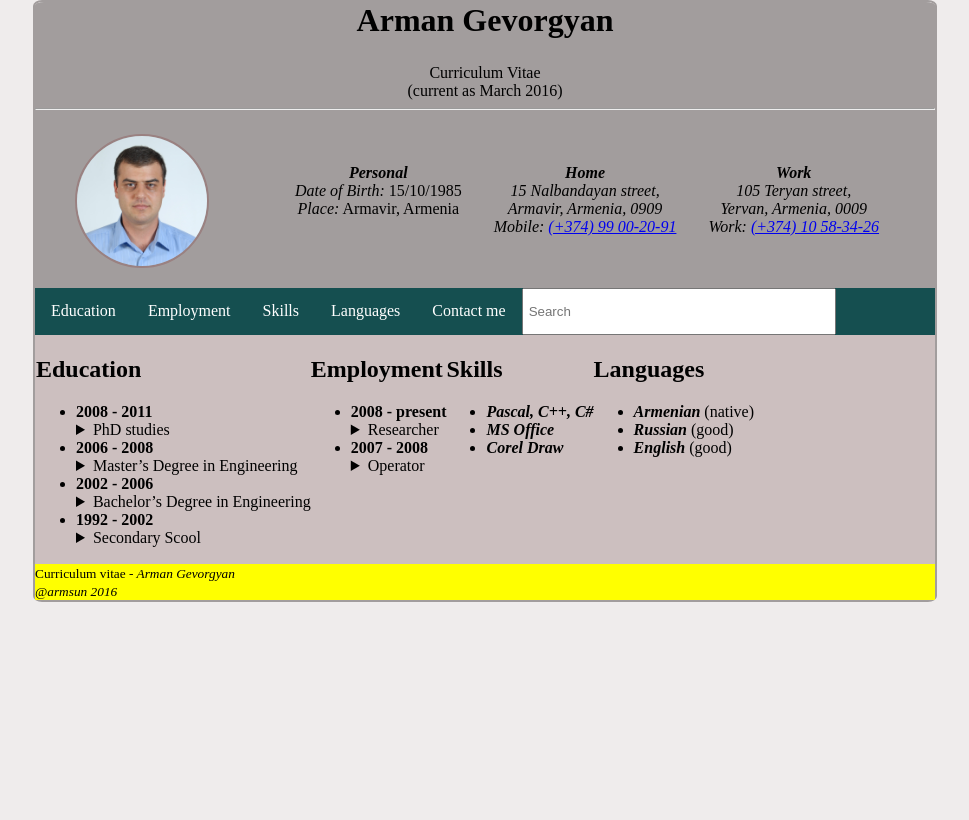
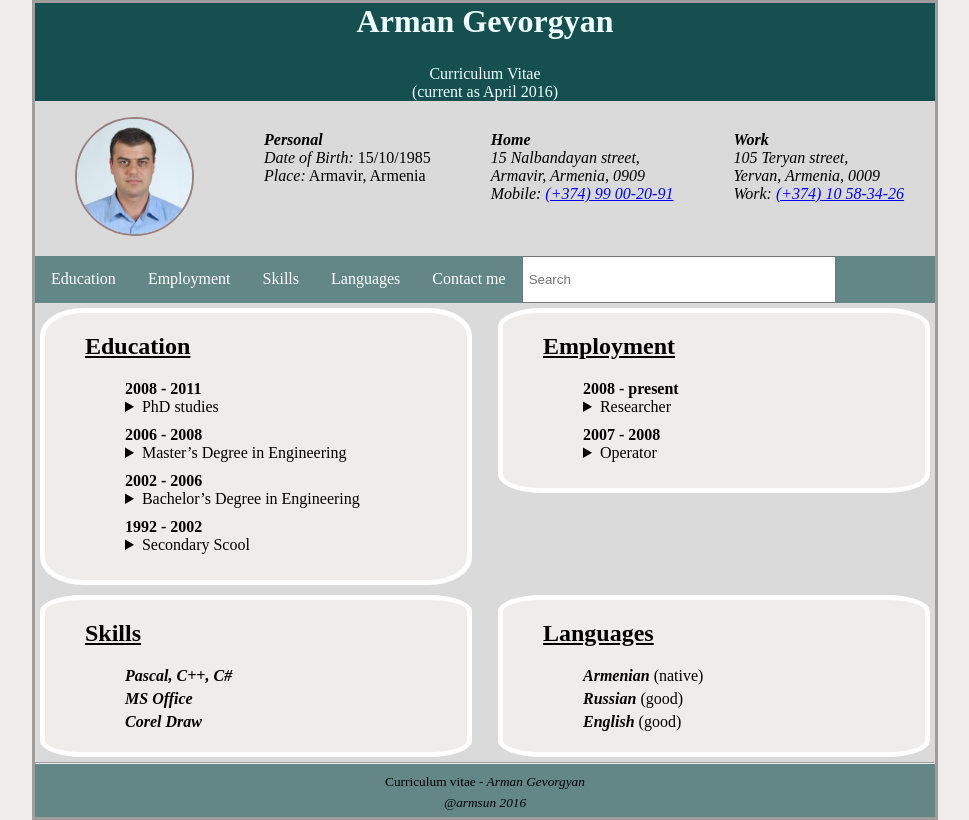
Before and after one commit to armsun/Resume, a plain HTML site: page index.html in a window 1280 px wide. Shown: the whole page, without its empty margins (155-1124 px from the left). Drawn offline with Linux system fonts and the light colour scheme.

Commit message:
polish 10.53

```diff
--- a/css/cv-style.css
+++ b/css/cv-style.css
@@ -1,21 +1,19 @@
 body {
-
     background-color :#EFECEC;
     display: block;
     margin: 0 auto;
-    border: 2px;
+    border: 3px;
     border-style: solid;
-    border-radius: 1%;
     border-color: #A29D9D;
     max-width: 900px;
     font-family: 'Times New Roman', Times, serif;
+
 }
-
 header {
     margin: 0 auto;
-    background-color: #A29D9D;
+    background-color: #154F50;
     text-align : center;
-    border-radius: 1%;
+    color:#F0FFFF;
 }
 header p {
     margin: 0;
@@ -26,45 +24,41 @@ header h1{
 figure{
     float: left;
 }
+#personal p{
+    margin: 0;
+
+}
 .img-circle{
-    height: 130px;
-    width: 130px;
+    height: 115px;
+    width: 115px;
     border-radius: 50%;
     border: #9A8181 2px solid;
 
 }
 
-.info-table{
-    float:left;
-    display: table;
-    width: inherit;
-    padding: 30px;
-}
-.info-table-row{
-    display: table-row;
-}
-.info-table-cell{
+.info-cell{
     float:left;
     display: table-cell;
-    padding:1em;
+    padding:30px;
     border:none;
 }
-#header-nav{
+
+#nav{
 clear: both;
 }
 .top-nav{
-
 list-style-type: none;
 margin: 0;
 padding: 0;
 overflow: hidden;
-background-color: #154F50;
+background-color: rgba(21,79,80,0.6);
 }
+
 .top-nav-li{
 float: left;
 }
 
-#header-nav a {
+#nav a {
 display: block;
 color: white;
 text-align: center;
@@ -72,19 +66,55 @@ padding: 14px 16px;
 text-decoration:none;
 }
 
-#header-nav a:hover {
+#nav a:hover {
 background-color:#0D3535;
 }
 
-main{
-    background-color:#CCBFBF;
-    padding:1px;
+#main-container{
+    background-color: #DADADA;
 }
+
 .main-sections{
-    display: table-cell;
+    display: bock;
+    margin: 5px;
+    border: 5px solid white;
+    border-radius: 10%;
+    background-color: #EFECEC;
+
 }
+.main-sections ul{
+    list-style-type: none;
+}
+.main-sections h2 {
+    text-decoration: underline;
+}
+.main-sections details{
+    padding: 0px 0px 10px 0px;
+}
+#Education, #Skills{
+   clear:both;
+   float: left;
+   width: 38%;
+   padding: 0px 40px 0px 40px;
+}
+#Employment, #Languages {
+    float: right;
+    width: 38%;
+    padding: 0px 40px 0px 40px;
+}
+#Languages li, #Skills li{
+  padding:  0px 0px 5px 0px;
+}
+
 footer{
-    background-color: yellow;
+    clear:both;
+    background-color: rgba(21,79,80,0.6);
+    text-align: center;
+    padding: 0px 0px 1px 0px;
+
+}
+footer p {
+    margin: 5px;
 }
 #search {
 display:block;
--- a/index.html
+++ b/index.html
@@ -14,21 +14,25 @@
         <h1>Arman Gevorgyan</h1>
         <p>Curriculum Vitae</p>
         <p>(current as
-            <time datetime="03/2016"> March 2016</time>)</p>
-        <hr />
-                    <figure> <img class="img-circle" src="./img/img_cv.jpg" alt="CV image" />
+            <time datetime="03/2016"> April 2016</time>)</p>
+    </header>
+    <div id="main-container">
+
+        <div id="personal">
+            <div >
+                <figure >
+                    <img class="img-circle" src="./img/img_cv.jpg" alt="CV image" />
                 </figure>
             </div>
-        <div class="info-table">
-            <div class="info-table-row">
-                <div class="info-table-cell">
-                    <div id="personal">
-                        <b><em>Personal</em></b>
-                        <p><em>Date of Birth:</em><time datetime="15/10/1985"> 15/10/1985</time></p>
+            <div class="info-cell">
+                <p><b><em>Personal</em></b></p>
+                <p><em>Date of Birth:</em>
+                    <time datetime="15/10/1985"> 15/10/1985</time>
+                </p>
                 <p><em>Place:</em> Armavir, Armenia</p>
+
             </div>
-                </div>
-                <div class="info-table-cell">
+            <div class="info-cell">
                 <address>
                         <p><b>Home</b></p>
                         <p>15 Nalbandayan street,</p>
@@ -36,7 +40,7 @@
                         <p>Mobile: <a href="tel:+37499002091"> (+374) 99 00-20-91</a></p>
                     </address>
             </div>
-                <div class="info-table-cell">
+            <div class="info-cell">
                 <address>
                         <p><b>Work</b></p>
                         <p>105 Teryan street,</p>
@@ -45,8 +49,8 @@
                     </address>
             </div>
         </div>
-        </div>
-        <nav id="header-nav">
+
+         <nav id="nav">
             <ul class="top-nav">
                 <li class="top-nav-li"><a href="#Education">Education</a></li>
                 <li class="top-nav-li"><a href="#Employment">Employment</a></li>
@@ -58,18 +62,12 @@
                 </li>
             </ul>
         </nav>
-
-    </header>
-    <main>
+        <div id="sections">
             <section id="Education" class="main-sections">
-            <h2>Education</u></em>
-
-            </h2>
+                <h2>Education</h2>
                 <ul>
                     <li>
-                    <time>
                         <b>2008 - 2011</b>
-                    </time>
                         <details>
                             <summary>
                                 PhD studies
@@ -90,9 +88,7 @@
                         </details>
                     </li>
                     <li>
-                    <time>
                         <b>2006 - 2008</b>
-                    </time>
                         <details>
                             <summary>
                                 Master’s Degree in Engineering
@@ -113,10 +109,7 @@
                         </details>
                     </li>
                     <li>
-
-                    <time>
                         <b>2002 - 2006</b>
-                    </time>
                         <details>
                             <summary>
                                 Bachelor’s Degree in Engineering
@@ -137,9 +130,7 @@
                         </details>
                     </li>
                     <li>
-                    <time>
                         <b>1992 - 2002</b>
-                    </time>
                         <details>
                             <summary>
                                 Secondary Scool
@@ -148,9 +139,7 @@
                         </details>
                     </li>
                 </ul>
-
             </section>
-
             <section id="Employment" class="main-sections">
                 <h2>Employment</h2>
                 <ul>
@@ -167,9 +156,7 @@
                         </details>
                     </li>
                     <li>
-                    <time>
                         <b>2007 - 2008</b>
-                    </time>
                         <details>
                             <summary>Operator</summary>
                             <p>Coca-Cola Hellenic Bottling Company Armenia</p>
@@ -193,18 +180,21 @@
                     <li><b><em>English</em></b> (good)</li>
                 </ul>
             </section>
-
-    </main>
+        </div>
         <footer>
+        <hr />
         <small>
-            Curriculum vitae -<em> Arman Gevorgyan</em><br />
-            <em>@armsun
+            Curriculum vitae -<em> Arman Gevorgyan</em>
+            <p><em>@armsun
                 <time>
                     2016
                 </time>
             </em>
+            </p>
         </small>
     </footer>
+    </div>
+
 </body>
 
 </html>
```
Also changed, not shown: hl/contact.html (+28 -24 lines). Lines whose indentation alone changed are shown as unchanged.
